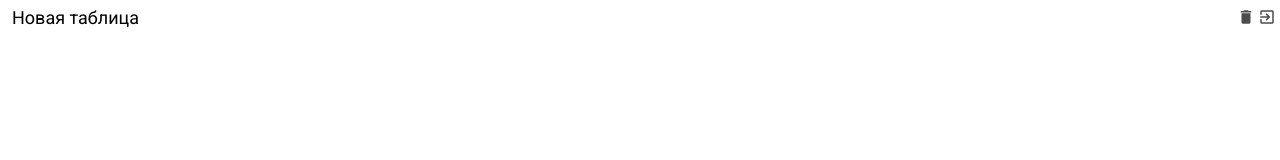
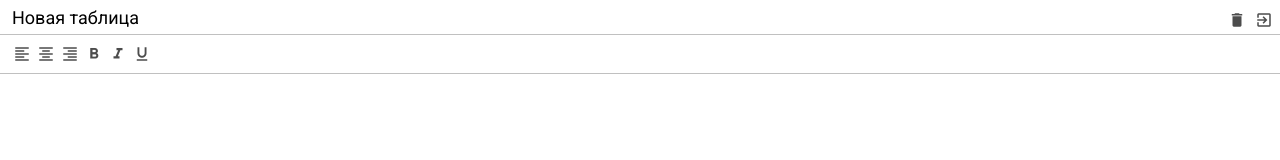
Before and after one commit to JeremyFun/excel-course, a website built with webpack: page src/index.html in a window 1280 px wide. Built offline with nearby package versions, Linux system fonts and the light colour scheme.

Commit message:
styled for toolbar

```diff
--- a/src/index.html
+++ b/src/index.html
@@ -25,9 +25,28 @@
                     <i class="material-icons">exit_to_app</i>
                 </div>
             </div>
+
         </div>
 
         <div class="excel__toolbar">
+            <div class="button">
+                <i class="material-icons">format_align_left</i>
+            </div>
+            <div class="button">
+                <i class="material-icons">format_align_center</i>
+            </div>
+            <div class="button">
+                <i class="material-icons">format_align_right</i>
+            </div>
+            <div class="button">
+                <i class="material-icons">format_bold</i>
+            </div>
+            <div class="button">
+                <i class="material-icons">format_italic</i>
+            </div>
+            <div class="button">
+                <i class="material-icons">format_underline</i>
+            </div>
 
         </div>
 
--- a/src/scss/_mixins.scss
+++ b/src/scss/_mixins.scss
@@ -1,6 +1,7 @@
 @mixin button($color: green) {
   height: 24px;
-  min-width: 3px;
+  min-width: 24px;
+  padding: 3px;
   text-align: center;
   position: relative;
   display: inline-block;
@@ -9,6 +10,7 @@
   & i {
     font-size: 18px;
   }
+
   &:active, &.active {
     color: $color;
   }
--- a/src/scss/_variables.scss
+++ b/src/scss/_variables.scss
@@ -1,2 +1,3 @@
 $header-height: 34px;
+$toolbar-height: 40px;
 $border-color: #c0c0c0;
--- a/src/scss/header.scss
+++ b/src/scss/header.scss
@@ -31,8 +31,9 @@
       border: 2px solid #1a73e8;
     }
   }
-  & .button {
-    @include button(red)
 
+  .button {
+    @include button(red);
   }
+
 }
--- a/src/scss/toolbar.scss
+++ b/src/scss/toolbar.scss
@@ -2,5 +2,18 @@
 @import "mixins";
 
 .excel__toolbar {
+  position: absolute;
+  top: $header-height;
+  left: 0;
+  right: 0;
+  height: $toolbar-height;
+  border-top: 1px solid $border-color;
+  border-bottom: 1px solid $border-color;
+  padding: 7px 10px;
+  display: flex;
+
+  .button {
+    @include button(green)
+  }
 
 }
```
